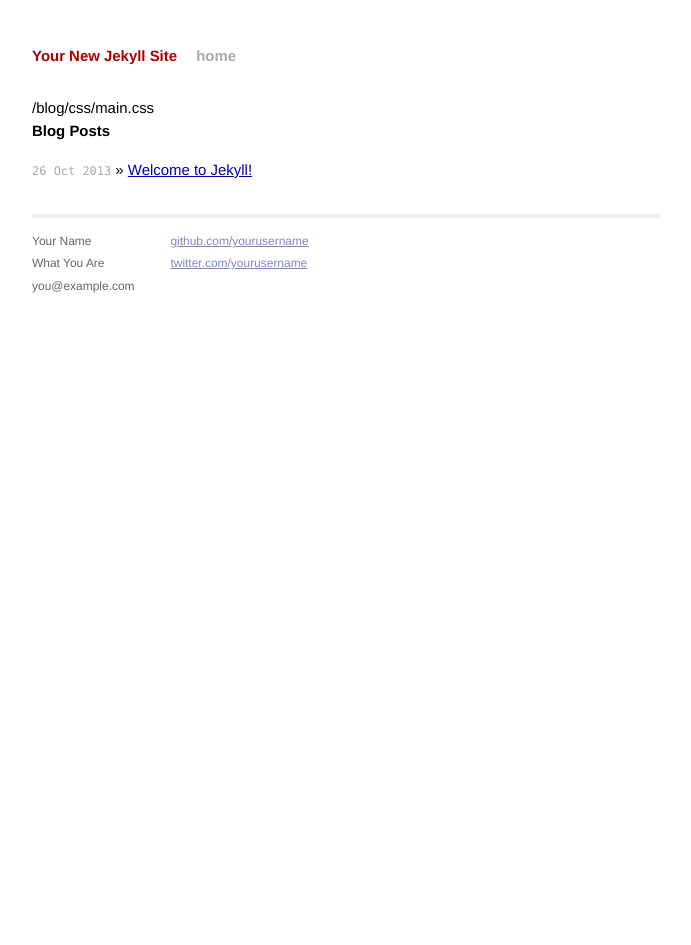
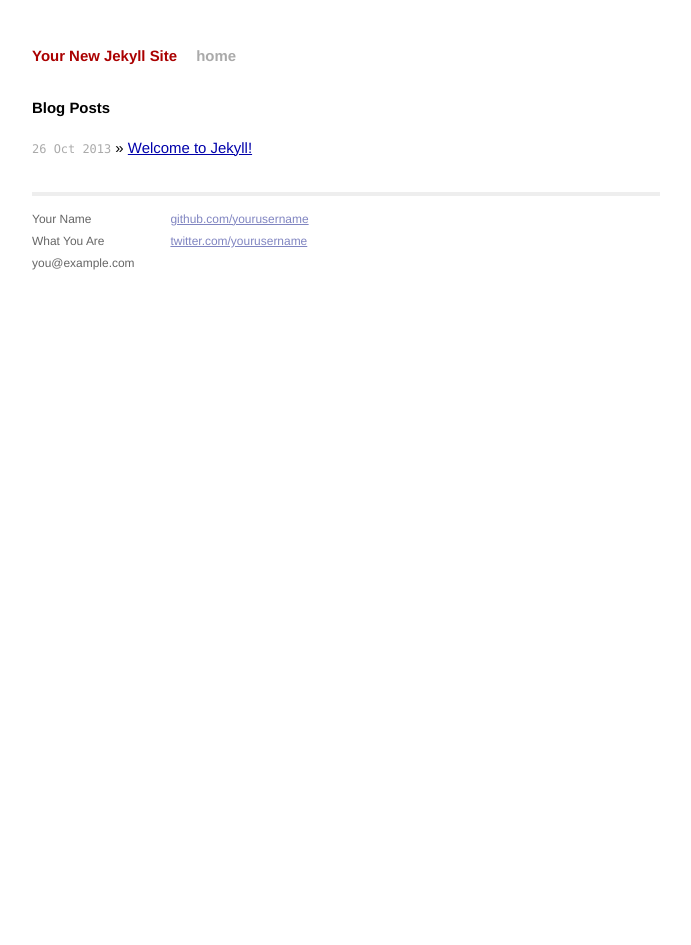
Before and after one commit to moizk/blog, a Jekyll site: the page built from index.html, in a window 1280 px wide. Shown: the whole page, without its empty margins (294-985 px from the left). Built offline with Jekyll 4.4.1, drawn with Linux system fonts in a browser that asks for light colours; Markdown is read by kramdown in place of the engine named in the settings.

Commit message:
load css

```diff
--- a/index.html
+++ b/index.html
@@ -3,7 +3,7 @@ layout: default
 title: Your New Jekyll Site
 ---
 
-{{ site.baseurl}}/css/main.css
+<link href="{{site.baseurl}}/css/main.css" rel="stylesheet" type="text/css">
 
 <div id="home">
   <h1>Blog Posts</h1>
```
